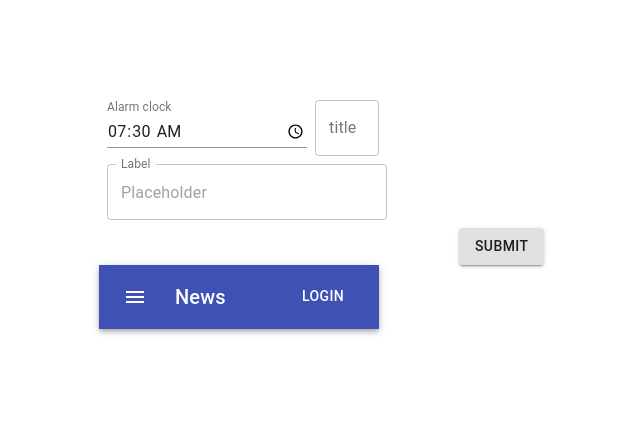
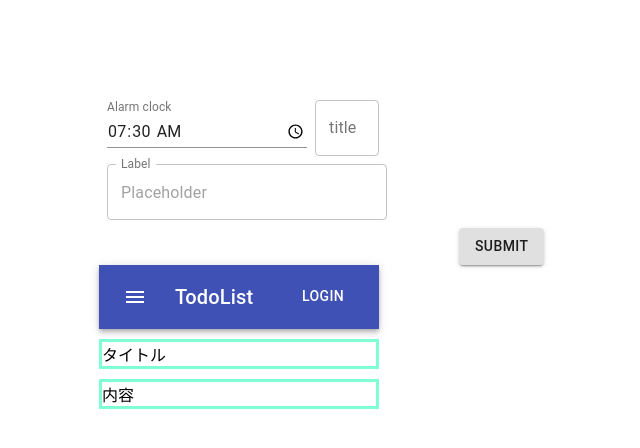
Before and after one commit to yutech941/ToDoList, a React (Create React App) app: page / in a window 1280 px wide. Shown: the top 448 px of the page, without its empty margins (401-1041 px from the left). Built offline with nearby package versions, Linux system fonts and the light colour scheme.

Commit message:
リスト完成

```diff
--- a/src/components/App.js
+++ b/src/components/App.js
@@ -1,5 +1,4 @@
 import React from "react";
-import ButtonAppBar from ".//ButtonAppBar";
 import TodoCreator from "./TodoCreator";
 import TodoList from "./TodoList";
 
@@ -10,8 +9,8 @@ export default class App extends React.Component {
       listdata: [
         {
           id: this.createHashId(),
-          title: "",
-          content: "",
+          title: "タイトル",
+          content: "内容",
         },
       ],
     };
@@ -48,8 +47,6 @@ export default class App extends React.Component {
         >
           <TodoCreator callBackAddTask={this.callBackAddTask} />
 
-          <ButtonAppBar />
-
           {this.state.listdata.map((todo) => (
             <TodoList key={todo.id} title={todo.title} content={todo.content} />
           ))}
--- a/src/components/ButtonAppBar.js
+++ b/src/components/ButtonAppBar.js
@@ -35,7 +35,7 @@ export default function ButtonAppBar() {
             <MenuIcon />
           </IconButton>
           <Typography variant="h6" className={classes.title}>
-            News
+            TodoList
           </Typography>
           <Button color="inherit">Login</Button>
         </Toolbar>
--- a/src/components/TodoList.js
+++ b/src/components/TodoList.js
@@ -1,16 +1,22 @@
 import React from "react";
-import List from "@material-ui/core/List";
-import ListItem from "@material-ui/core/ListItem";
+import ButtonAppBar from "./ButtonAppBar";
+const styles = {
+  list: {
+    border: "solid 3px aquamarine",
+    marginTop: "10px",
+  },
+};
 
 export default class TodoList extends React.Component {
   render() {
     const { title, content } = this.props;
 
     return (
-      <List>
-        <ListItem>{title}</ListItem>
-        <ListItem>{content}</ListItem>
-      </List>
+      <div>
+        <ButtonAppBar />
+        <div style={styles.list}>{title}</div>
+        <div style={styles.list}>{content}</div>
+      </div>
     );
   }
 }
```
